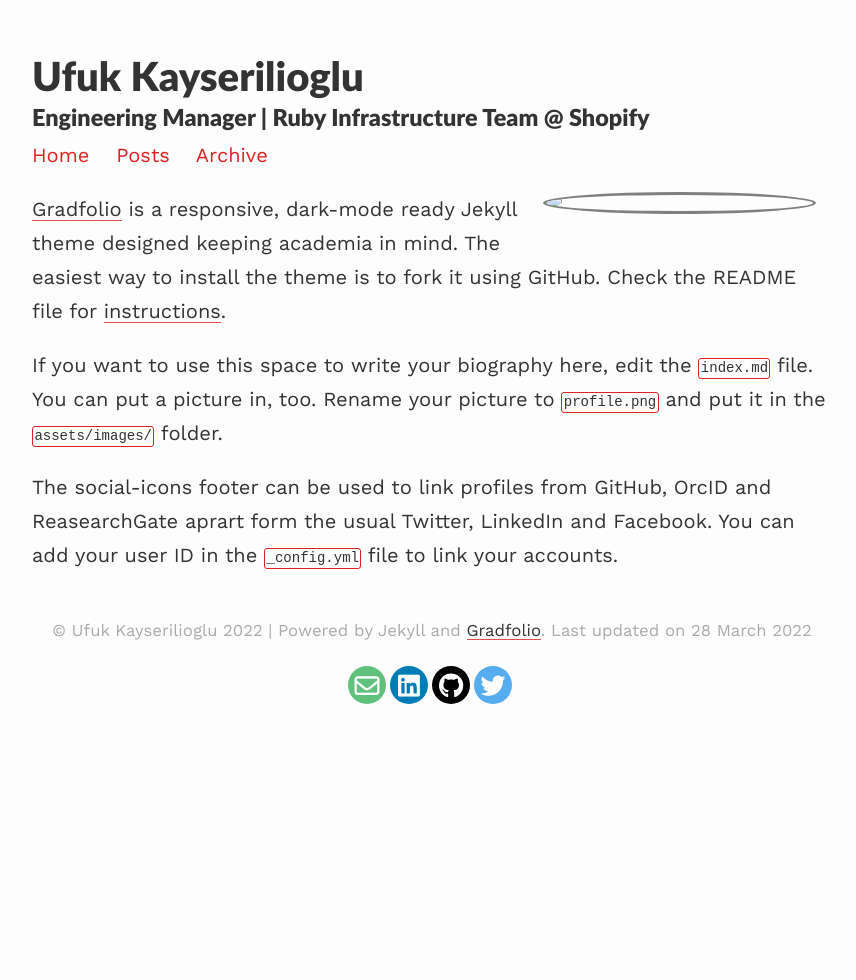
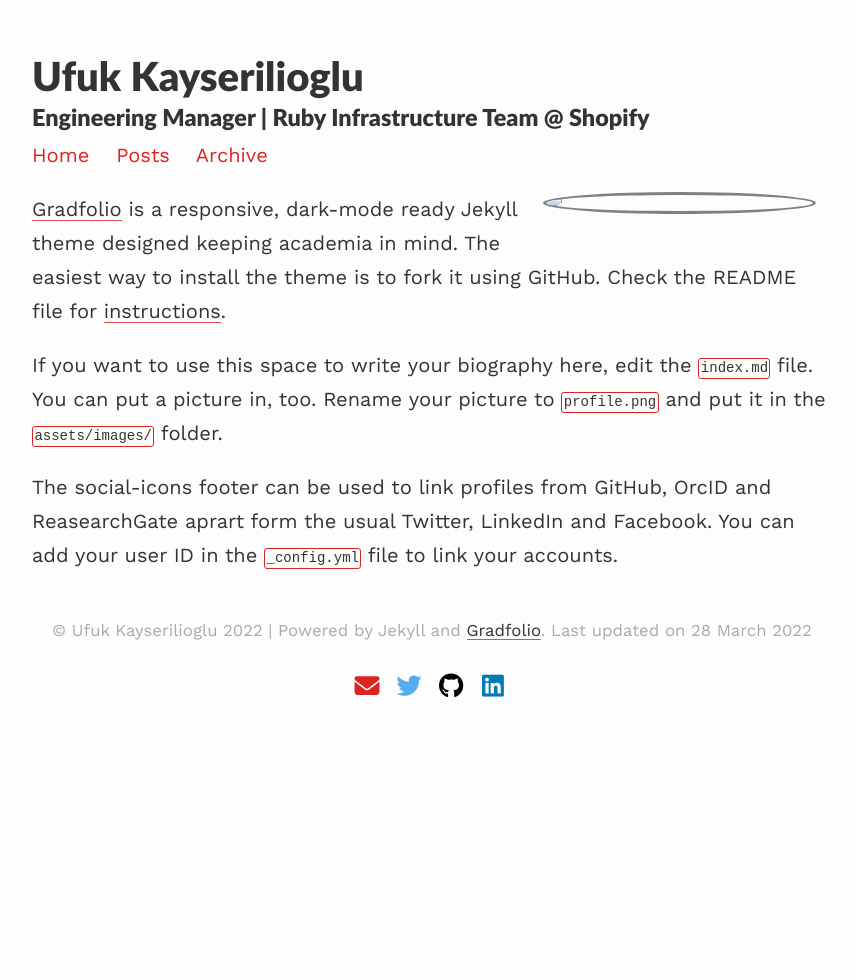
Before and after one commit to paracycle/ufuk.dev, a Jekyll site: the page built from index.md, in a window 1280 px wide. Shown: the whole page, without its empty margins (208-1064 px from the left). Built offline with Jekyll 4.4.1, drawn with Linux system fonts in a browser that asks for light colours; nearby versions of some CDN libraries.

Commit message:
Reorganize and restyle social footers

```diff
--- a/_includes/social-footer.html
+++ b/_includes/social-footer.html
@@ -4,16 +4,16 @@
 <a title="{{ _locale_string_email }}"
 class="social-button email" itemprop="email"
 href="mailto:{{ site.email | encode_email }}" target="_blank">
-<i class="far fa-envelope"></i>
+<i class="fas fa-envelope"></i>
 </a>
 {%- endif -%}
 
-{%- if site.linkedin -%}
-<a title="{{ _locale_string_follow | replace: '[NAME]', 'LinkedIn' }}"
-class="social-button linkedin"
-href="https://www.linkedin.com/in/{{ site.linkedin }}" itemprop="sameAs"
+{%- if site.twitter -%}
+<a title="{{ _locale_string_follow | replace: '[NAME]', 'Twitter' }}"
+class="social-button twitter"
+href="https://www.twitter.com/{{ site.twitter }}" itemprop="sameAs"
 target="_blank">
-<i class="fab fa-linkedin"></i>
+<i class="fab fa-twitter"></i>
 </a>
 {%- endif -%}
 
@@ -26,30 +26,12 @@
 </a>
 {%- endif -%}
 
-{%- if site.researchgate -%}
-<a title="{{ _locale_string_follow | replace: '[NAME]', 'ResearchGate' }}"
-class="social-button researchgate"
-href="https://www.researchgate.net/profile/{{ site.researchgate }}" itemprop="sameAs"
+{%- if site.linkedin -%}
+<a title="{{ _locale_string_follow | replace: '[NAME]', 'LinkedIn' }}"
+class="social-button linkedin"
+href="https://www.linkedin.com/in/{{ site.linkedin }}" itemprop="sameAs"
 target="_blank">
-<i class="fab fa-researchgate"></i>
-</a>
-{%- endif -%}
-
-{%- if site.orcid -%}
-<a title="{{ _locale_string_follow | replace: '[NAME]', 'Orcid' }}"
-class="social-button orcid"
-href="https://orcid.org/{{ site.orcid }}" itemprop="sameAs"
-target="_blank">
-<i class="fab fa-orcid"></i>
-</a>
-{%- endif -%}
-
-{%- if site.twitter -%}
-<a title="{{ _locale_string_follow | replace: '[NAME]', 'Twitter' }}"
-class="social-button twitter"
-href="https://www.twitter.com/{{ site.twitter }}" itemprop="sameAs"
-target="_blank">
-<i class="fab fa-twitter"></i>
+<i class="fab fa-linkedin"></i>
 </a>
 {%- endif -%}
 
--- a/assets/css/_sass/footer-social.scss
+++ b/assets/css/_sass/footer-social.scss
@@ -19,15 +19,12 @@
   font-weight: normal;
   line-height: 1.5em;
   border-radius: 1.6875rem;
-  transition: all 0.5s ease;
+  // transition: all 0.5s ease;
   margin-right: 0.25rem;
   margin-bottom: 0.25rem;
 }
 
 .rounded-social-buttons .social-button:hover, .rounded-social-buttons .social-button:focus {
-  -webkit-transform: rotate(360deg);
-      -ms-transform: rotate(360deg);
-          transform: rotate(360deg);
 }
 
 .rounded-social-buttons .fa-twitter,
@@ -41,71 +38,53 @@
 }
 
 .rounded-social-buttons .social-button.facebook {
-  background: #3b5998;
+  color: #3b5998;
 }
 
 .rounded-social-buttons .social-button.facebook:hover, .rounded-social-buttons .social-button.facebook:focus {
-  color: #3b5998;
-  background: #fefefe;
-  border-color: #3b5998;
 }
 
 .rounded-social-buttons .social-button.twitter {
-  background: #55acee;
+  color: #55acee;
 }
 
 .rounded-social-buttons .social-button.twitter:hover, .rounded-social-buttons .social-button.twitter:focus {
-  color: #55acee;
-  background: #fefefe;
-  border-color: #55acee;
 }
 
 .rounded-social-buttons .social-button.linkedin {
-  background: #007bb5;
+  color: #007bb5;
 }
 
 .rounded-social-buttons .social-button.linkedin:hover, .rounded-social-buttons .social-button.linkedin:focus {
-  color: #007bb5;
-  background: #fefefe;
-  border-color: #007bb5;
 }
 
 .rounded-social-buttons .social-button.github {
-  background: #000000;
+  color: #000000;
+  @media (prefers-color-scheme: dark) {
+    color: #fefefe;
+  }
 }
 
 .rounded-social-buttons .social-button.github:hover, .rounded-social-buttons .social-button.github:focus {
-  color: #000000;
-  background: #fefefe;
-  border-color: #000000;
 }
 
 .rounded-social-buttons .social-button.email {
-  background: #60c17d;
+  color: $brand-color;
 }
 
 .rounded-social-buttons .social-button.email:hover, .rounded-social-buttons .social-button.email:focus {
-  color: #60c17d;
-  background: #fefefe;
-  border-color: #000000;
 }
 
 .rounded-social-buttons .social-button.orcid {
-  background: #a6ce3b;
+  color: #a6ce3b;
 }
 
 .rounded-social-buttons .social-button.orcid:hover, .rounded-social-buttons .social-button.orcid:focus {
-  color: #a6ce3b;
-  background: #fefefe;
-  border-color: #a6ce3b;
 }
 
 .rounded-social-buttons .social-button.researchgate {
-  background: #5dd1b0;
+  color: #5dd1b0;
 }
 
 .rounded-social-buttons .social-button.researchgate:hover, .rounded-social-buttons .social-button.researchgate:focus {
-  color: #5dd1b0;
-  background: #fefefe;
-  border-color: #5dd1b0;
 }
```
